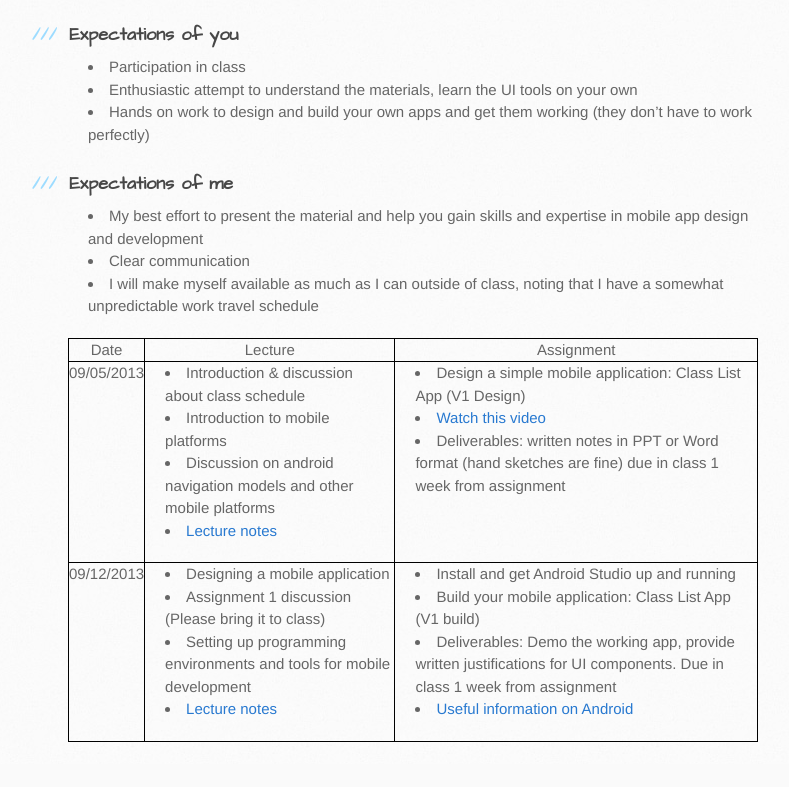
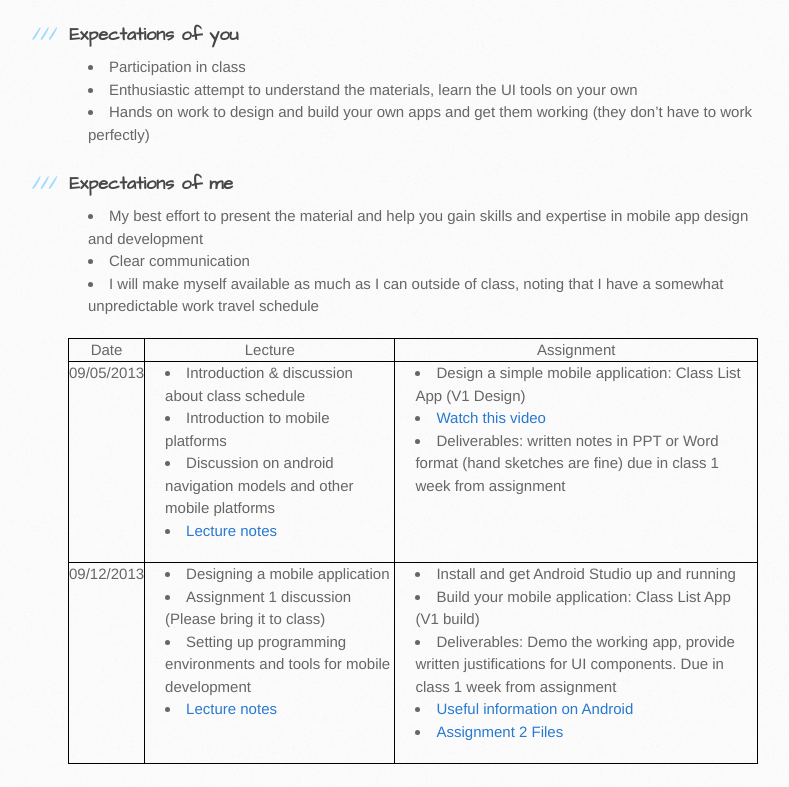
Before and after one commit to awishn02/MobilePlatformUI, a plain HTML site: page index.html in a window 1280 px wide. Shown: the part 1156-1943 px from the top of the page, without its empty margins (102-891 px from the left). Before the commit the page ends 1920 px from the top, so only its background shows below. Drawn offline with Linux system fonts and the light colour scheme.

Commit message:
added zip

```diff
--- a/index.html
+++ b/index.html
@@ -123,6 +123,7 @@
         <li>Build your mobile application: Class List App (V1 build)</li>
         <li>Deliverables: Demo the working app, provide written justifications for UI components. Due in class 1 week from assignment</li>
         <li><a href="android.html">Useful information on Android</a></li>
+        <li><a href="course_docs/assignment2assets.zip">Assignment 2 Files</a></li>
       </ul>
     </th>
   </tr>
```
Also changed, not shown: 1 other file.
